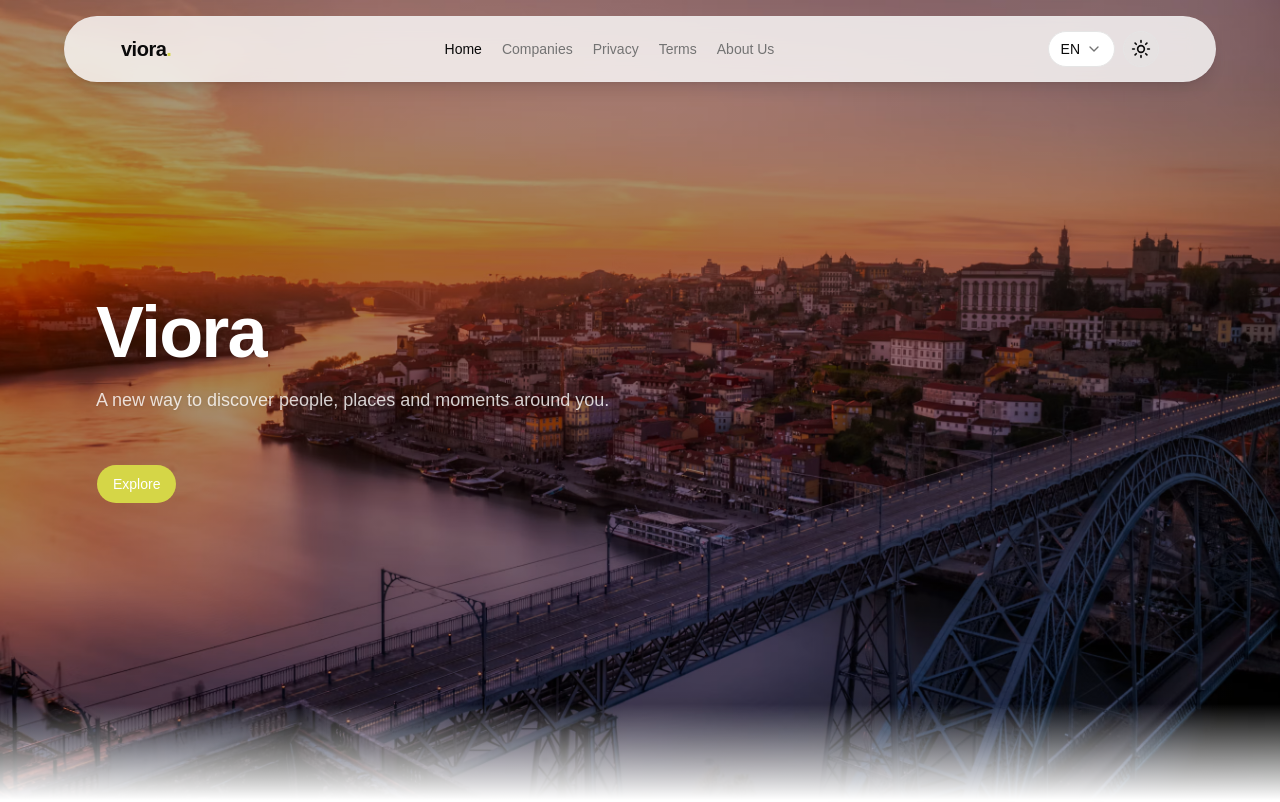
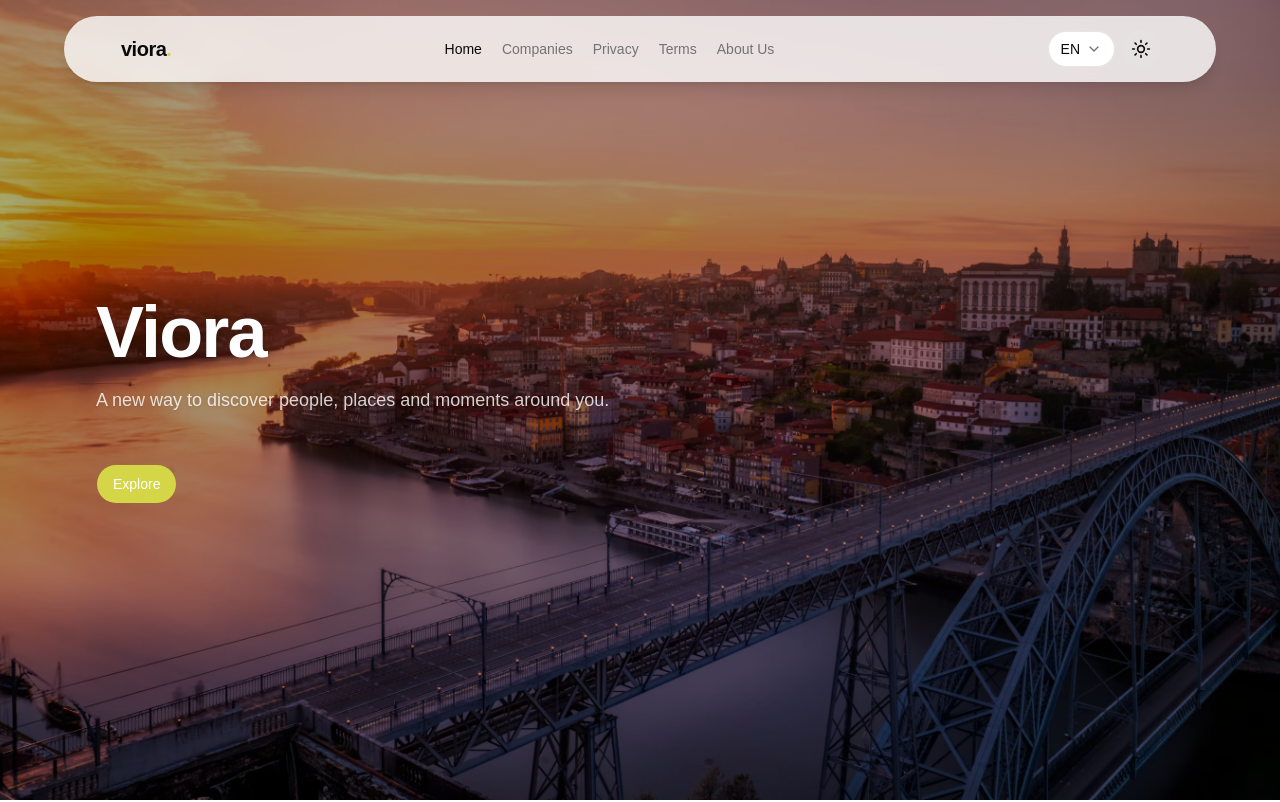
Before and after one commit to viora-studio/landing-page, a React (Vite) app: page / in a window 1280 px wide. Shown: the top 802 px of the page. Built offline with nearby package versions, Linux system fonts and the light colour scheme.

Commit message:
style: remove wallpaper fade in light mode

```diff
--- a/src/index.css
+++ b/src/index.css
@@ -164,10 +164,9 @@
   background-size: cover;
 }
 
-/* Keep the light theme transition short and subtle. */
+/* No fade in light mode. */
 :root:not(.dark) .home-wallpaper {
   background-image:
-    linear-gradient(to bottom, transparent 88%, var(--background) 100%),
     linear-gradient(rgb(0 0 0 / 35%), rgb(0 0 0 / 35%)),
     url("/wallpaper.avif");
 }
```
